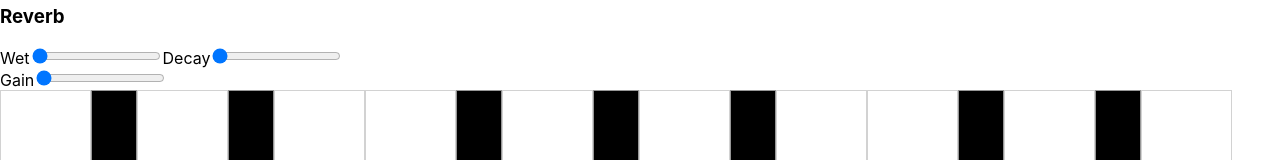
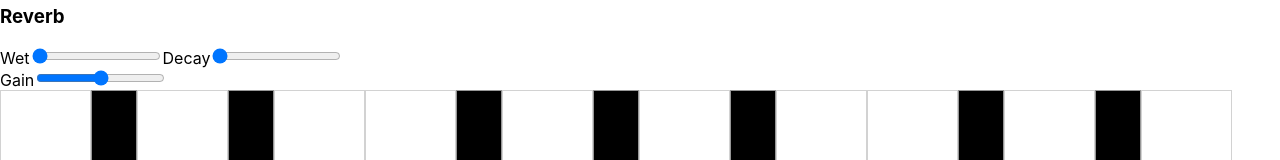
Before and after one commit to maxcroy1/react-synth, a React (Create React App) app: page / in a window 1280 px wide. Shown: the part 140-300 px from the top of the page. Built offline with nearby package versions, Linux system fonts and the light colour scheme.

Commit message:
mvp accomplished

```diff
--- /dev/null
+++ b/src/components/Preset.js
@@ -0,0 +1,11 @@
+import React from 'react'
+
+export default class Preset extends React.Component {
+    render(){
+        return(
+            <div>
+                <button onClick={() => this.props.applyPreset(this.props.preset)}>Preset {this.props.preset.id}</button>
+            </div>
+        )
+    }
+}
--- a/src/components/Synth.js
+++ b/src/components/Synth.js
@@ -2,6 +2,7 @@ import React from 'react';
 import {Reverb, Gain, Destination} from 'tone';
 import Keyboard from './Keyboard'
 import Effects from '../containers/Effects'
+import Preset from './Preset'
 
 export default class Synth extends React.Component {
 
@@ -30,7 +31,7 @@ export default class Synth extends React.Component {
       wet: 0,
       decay: 0.1
     },
-    gain: 0
+    gain: 0.5
 }
 
 wetSlider = (e) => {
@@ -53,6 +54,16 @@ decaySlider = (e) => {
 
 gainSlider = (e) => {
     this.setState({gain: parseFloat(e.target.value)})
+}
+
+applyPreset = (preset) => {
+  this.setState({
+    reverb: {
+      wet: preset.reverb_wet,
+      decay: preset.reverb_decay
+    },
+    gain: preset.gain
+  })
 }
 
 componentDidMount() {
@@ -104,6 +115,7 @@ componentDidMount() {
   render() {
       return (
           <div>
+            {this.props.presets.map(preset => <Preset preset={preset} applyPreset={this.applyPreset}/>)}
             <Effects wetSlider={this.wetSlider} gainSlider={this.gainSlider} gain={this.state.gain} reverb={this.state.reverb} decaySlider={this.decaySlider} user={this.props.user}/>
             <Keyboard />
           </div>
--- a/src/containers/App.js
+++ b/src/containers/App.js
@@ -10,7 +10,8 @@ class App extends React.Component {
     username: "",
     password: "",
     synth: new AMSynth().toDestination(),
-    user: ""
+    user: "",
+    presets: []
   }
 
   handleLogin = () => {
@@ -53,7 +54,10 @@ class App extends React.Component {
     }
     fetch("http://localhost:3000/api/v1/login", configObj)
       .then(resp => resp.json())
-      .then(json => this.setState({user: json.user.id}))
+      .then(json => {
+        console.log(json)
+        this.setState({user: json.user.id, presets: json.presets})
+      })
       .catch(error => console.log(error))
   }
 
@@ -97,7 +101,7 @@ class App extends React.Component {
         <button id="A" onClick={this.synthSelect}>Synth A</button>
         <button id="B" onClick={this.synthSelect}>Synth B</button>
         <button id="C" onClick={this.synthSelect}>Synth C</button>
-        <Synth style={{margin: "auto"}} synth={this.state.synth} user={this.state.user}/>
+        <Synth style={{margin: "auto"}} synth={this.state.synth} user={this.state.user} presets={this.state.presets}/>
       </div>
     );
   }
```
